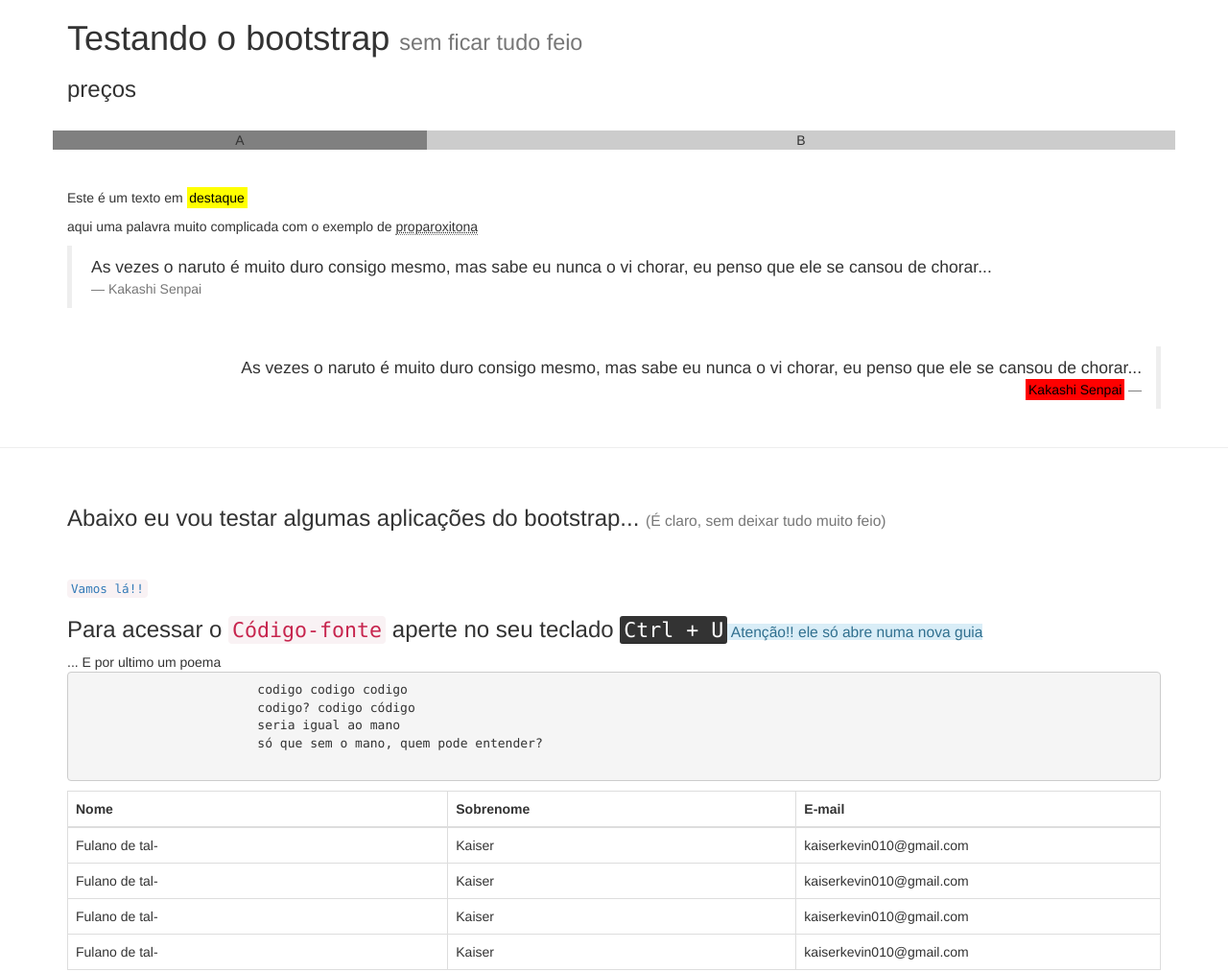
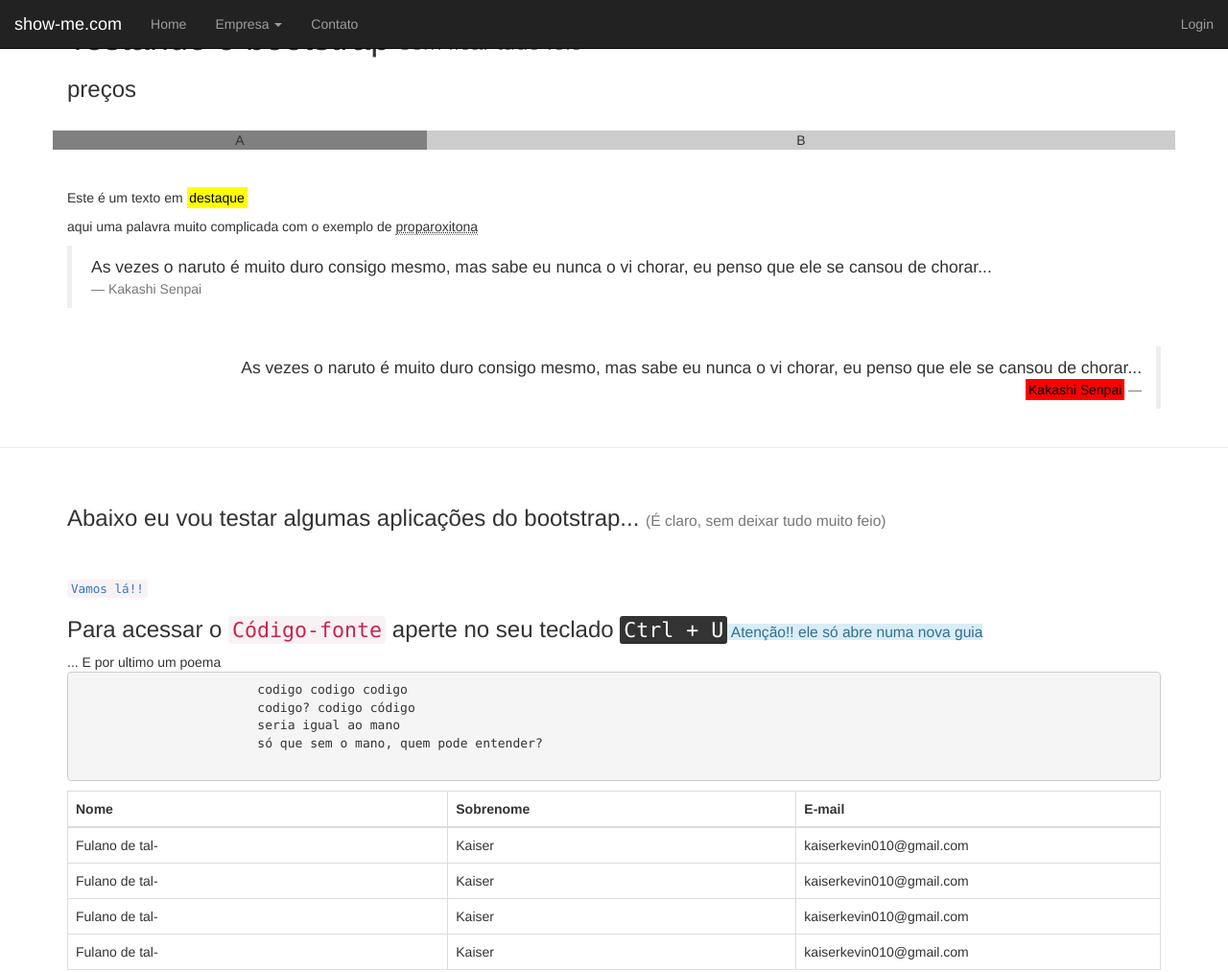
Before and after one commit to kaiserkevin/Bootstrap, a plain HTML site: page index.html in a window 1280 px wide. Shown: the top 1013 px of the page at 96% size. Drawn offline with Linux system fonts and the light colour scheme.

Commit message:
este é o navbar em bootstrap completo

```diff
--- a/index.html
+++ b/index.html
@@ -7,7 +7,28 @@
 	<link rel="stylesheet" type="text/css" href="bootstrap.min.css">
 </head>
 <body>
-
+	<nav class="navbar navbar-inverse navbar-fixed-top">
+		<div class="container-fluid">
+			<div class="navbar-header">
+				<a class="navbar-brand" href="">show-me.com</a>
+			</div>
+			<ul class="nav navbar-nav">
+				<li><a href="">Home</a></li>
+				<li class="dropdown">
+					<a class="dropdown-toggle" data-toggle="dropdown" href="">Empresa <span class="caret"></span></a>
+					<ul class="dropdown-menu">
+						<li><a href="">Estrutura</a></li>
+						<li><a href="">Cultura</a></li>
+						<li><a href="">Carreira</a></li>
+					</ul>
+				</li>
+				<li><a href="">Contato</a></li>
+			</ul>
+			<ul class="nav navbar-nav navbar-right">
+				<li><a href="">Login</a></li>
+			</ul>
+		</div>
+	</nav>
 	<div class="container">
 		<h1>Testando o bootstrap <small> sem ficar tudo feio</small></h1>
 		<h3>preços</h3><br/>
```
